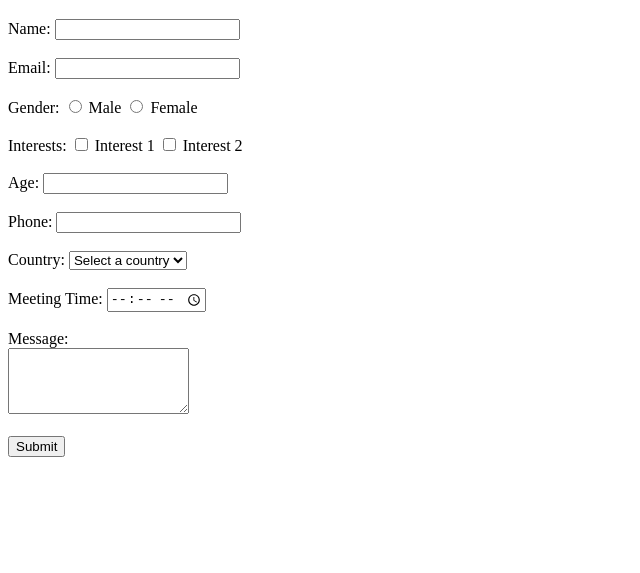
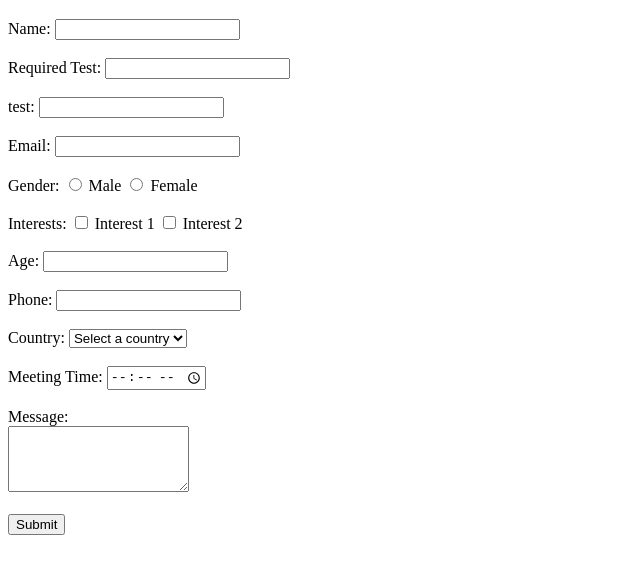
Before and after one commit to Ashwinv007/test-form, a plain HTML site: page index.html in a window 1280 px wide. Shown: the part 61-634 px from the top of the page, without its empty margins (0-640 px from the left). Drawn offline with Linux system fonts and the light colour scheme.

Commit message:
Update index.html

```diff
--- a/index.html
+++ b/index.html
@@ -8,6 +8,10 @@
     <form id="contactForm">
         <label for="name">Name:</label>
         <input type="text" id="name" name="name" required><br><br>
+        <label for="rtest"> Required Test:</label>
+        <input type="text" id="test" name="rtest" required><br><br>
+        <label for="test">test:</label>
+        <input type="text" id="test" name="test" ><br><br>
 
         <label for="email">Email:</label>
         <input type="email" id="email" name="email" required><br><br>
```
